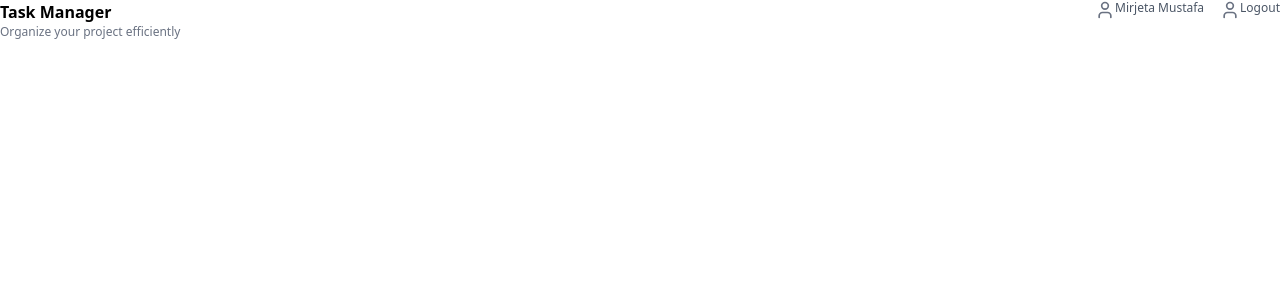
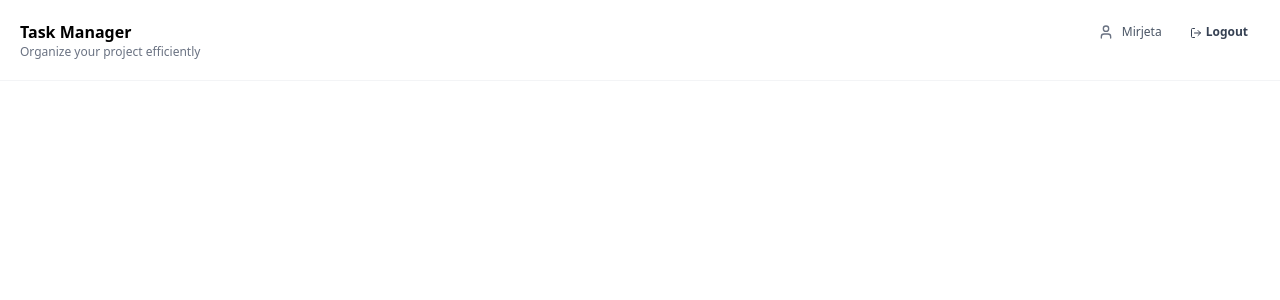
Before and after one commit to mirjetamustafa/projekti-final, a React app in the folder taskManager/: page /login in a window 1280 px wide. Shown: the top 300 px of the page. Built offline with nearby package versions, Linux system fonts and the light colour scheme; the HTML template or start-up script is replaced by a standard one.

Commit message:
added header and updated button comonent

```diff
--- a/taskManager/src/components/Header/Header.tsx
+++ b/taskManager/src/components/Header/Header.tsx
@@ -1,7 +1,10 @@
 import UserIcon from '../../assets/user.svg?react'
+import LogoutIcon from '../../assets/logout.svg?react'
+import Button from '../shared/Button/Button'
 const Header = () => {
   return (
-    <div className="flex justify-between">
+    <>
+      <div className="flex justify-between p-5">
         <div>
           <div className="">
             <h2 className="font-semibold">Task Manager</h2>
@@ -12,18 +15,24 @@ const Header = () => {
         </div>
         <div>
           <div className="flex gap-4">
-          <div className="flex text-xs">
-            <UserIcon className="w-5 h-5 text-gray-500" />
-            <p className="text-gray-600">Mirjeta Mustafa</p>
+            <div className="flex gap-2 text-xs mt-1">
+              <UserIcon className="w-4 h-4 text-gray-500" />
+              <p className="text-gray-600">Mirjeta</p>
             </div>
-
-          <div className="flex text-xs">
-            <UserIcon className="w-5 h-5 text-gray-500" />
-            <p className="text-gray-600">Logout</p>
+            <div className="flex">
+              <Button
+                type="button"
+                className="flex items-center gap-1 bg-white text-gray-700 px-3 py-1 rounded hover:bg-gray-100"
+              >
+                <LogoutIcon className="w-3 h-3 mt-0.5" />
+                Logout
+              </Button>
             </div>
           </div>
         </div>
       </div>
+      <p className="border-b border-gray-100"></p>
+    </>
   )
 }
 
--- a/taskManager/src/components/Login/LoginForm.tsx
+++ b/taskManager/src/components/Login/LoginForm.tsx
@@ -18,7 +18,9 @@ const LoginForm = () => {
                 placeholder="email@example.com"
               />
               <PasswordField label="Password" placeholder="••••••••" />
-              <Button>Sign in</Button>
+              <Button className="bg-blue-600 text-white py-3 my-3">
+                Sign in
+              </Button>
             </div>
           </form>
           <p className="text-xs text-center text-gray-500">
--- a/taskManager/src/components/Register/RegisterForm.tsx
+++ b/taskManager/src/components/Register/RegisterForm.tsx
@@ -22,7 +22,9 @@ const RegisterForm = () => {
               />
               <PasswordField label="Password" placeholder="••••••••" />
               <PasswordField label="Confirm Password" placeholder="••••••••" />
-              <Button>Create account</Button>
+              <Button className="bg-blue-600 text-white py-3 my-3">
+                Create account
+              </Button>
             </div>
           </form>
           <p className="text-xs text-center text-gray-500">
--- a/taskManager/src/components/shared/Button/Button.tsx
+++ b/taskManager/src/components/shared/Button/Button.tsx
@@ -3,6 +3,7 @@ type ButtonProps = {
   onClick?: () => void
   type?: 'button' | 'submit' | 'reset'
   disabled?: boolean
+  className?: string
 }
 
 const Button = ({
@@ -10,14 +11,16 @@ const Button = ({
   onClick,
   type = 'button',
   disabled = false,
+  className = '',
 }: ButtonProps) => {
   return (
     <button
       type={type}
       onClick={onClick}
       disabled={disabled}
-      className={`bg-blue-600 text-xs text-white w-full font-bold rounded-md  my-3 py-3 hover:bg-blue-500
-        ${disabled ? 'opacity-50 cursor-not-allowed' : 'cursor-pointer'}`}
+      className={` text-xs w-full font-bold rounded-md hover:bg-blue-500
+        ${disabled ? 'opacity-50 cursor-not-allowed' : 'cursor-pointer'}
+        ${className}`}
     >
       {children}
     </button>
```
Also changed, not shown: taskManager/src/assets/logout.svg (added). Lines whose indentation alone changed are shown as unchanged.
